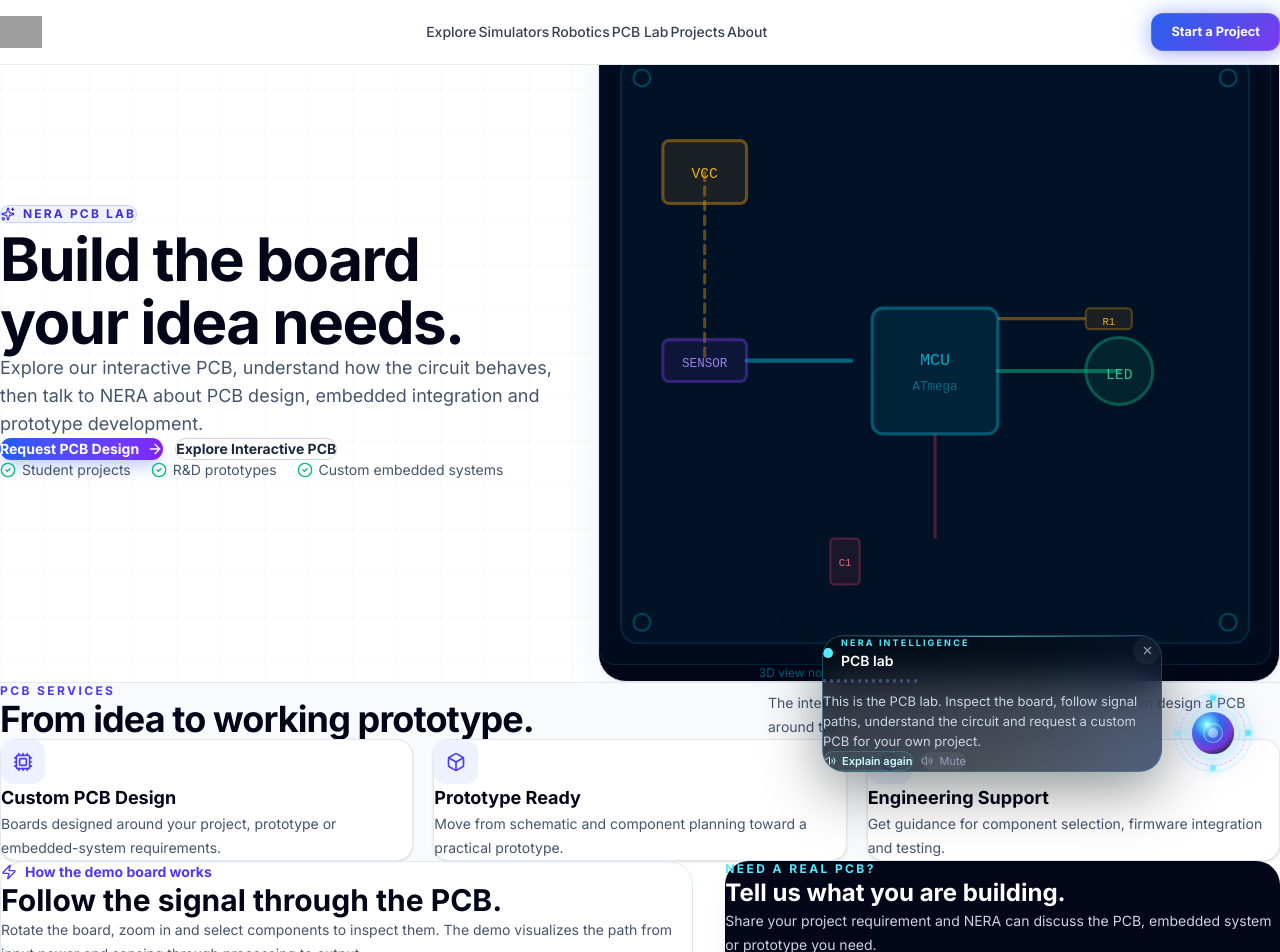
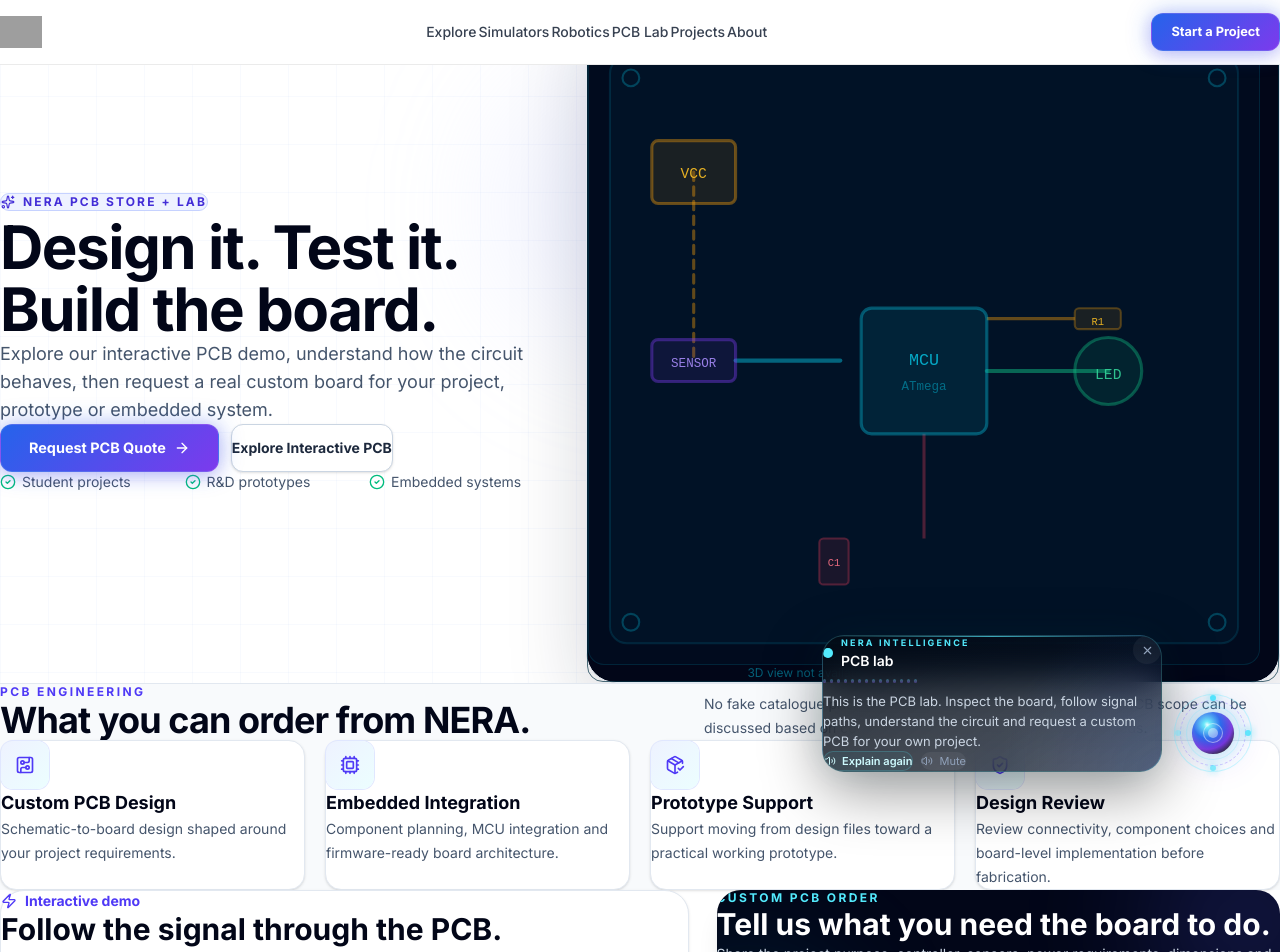
Before and after one commit to Bhakti-e/NERA, a Next.js app: page /pcb-lab in a window 1280 px wide. Shown: the top 952 px of the page. Built offline with nearby package versions, Linux system fonts and the light colour scheme; grey boxes are pictures that could not be loaded.

Commit message:
Turn PCB Lab into polished white product and enquiry experience

```diff
--- a/app/(public)/pcb-lab/page.tsx
+++ b/app/(public)/pcb-lab/page.tsx
@@ -1,17 +1,18 @@
 import type { Metadata } from "next";
 import PCBExplorerShell from "@/components/pcb/PCBExplorerShell";
 import Link from "next/link";
-import { ArrowRight, Box, CheckCircle2, Cpu, MessageCircle, ShieldCheck, Sparkles, Zap } from "lucide-react";
+import { ArrowRight, Box, CheckCircle2, CircuitBoard, Cpu, MessageCircle, PackageCheck, ShieldCheck, Sparkles, Wrench, Zap } from "lucide-react";
 
 export const metadata: Metadata = {
   title: "PCB Lab | NERA",
   description: "Explore NERA PCB systems, inspect an interactive board, and enquire about custom PCB design and prototyping.",
 };
 
-const features = [
-  { icon: Cpu, title: "Custom PCB Design", text: "Boards designed around your project, prototype or embedded-system requirements." },
-  { icon: Box, title: "Prototype Ready", text: "Move from schematic and component planning toward a practical prototype." },
-  { icon: ShieldCheck, title: "Engineering Support", text: "Get guidance for component selection, firmware integration and testing." },
+const services = [
+  { icon: CircuitBoard, title: "Custom PCB Design", text: "Schematic-to-board design shaped around your project requirements." },
+  { icon: Cpu, title: "Embedded Integration", text: "Component planning, MCU integration and firmware-ready board architecture." },
+  { icon: PackageCheck, title: "Prototype Support", text: "Support moving from design files toward a practical working prototype." },
+  { icon: ShieldCheck, title: "Design Review", text: "Review connectivity, component choices and board-level implementation before fabrication." },
 ];
 
 const signalSteps = ["Power", "Sensor", "MCU", "Process", "Output"];
@@ -20,45 +21,64 @@
   return (
     <main className="min-h-screen bg-white text-slate-950">
       <section className="relative overflow-hidden border-b border-slate-200 bg-white">
-        <div className="absolute inset-0 pointer-events-none opacity-60" style={{ backgroundImage: "linear-gradient(rgba(79,70,229,.05) 1px, transparent 1px),linear-gradient(90deg,rgba(79,70,229,.05) 1px,transparent 1px)", backgroundSize: "44px 44px" }} />
-        <div className="relative mx-auto grid max-w-7xl gap-10 px-5 pb-14 pt-24 sm:px-8 lg:grid-cols-[.9fr_1.1fr] lg:items-center lg:px-10 lg:pb-20 lg:pt-28">
-          <div>
-            <div className="mb-5 inline-flex items-center gap-2 rounded-full border border-indigo-200 bg-indigo-50 px-3 py-1.5 text-xs font-bold uppercase tracking-[.18em] text-indigo-700">
-              <Sparkles className="h-3.5 w-3.5" /> NERA PCB Lab
+        <div className="absolute inset-0 pointer-events-none opacity-60 bg-grid-light" />
+        <div className="absolute left-1/2 top-16 h-72 w-72 -translate-x-1/2 rounded-full bg-indigo-200/25 blur-3xl" />
+        <div className="relative mx-auto grid max-w-7xl gap-10 px-5 pb-14 pt-24 sm:px-8 lg:grid-cols-[.88fr_1.12fr] lg:items-center lg:px-10 lg:pb-20 lg:pt-28">
+          <div className="max-w-xl">
+            <div className="mb-5 inline-flex items-center gap-2 rounded-full border border-indigo-200 bg-indigo-50 px-3 py-1.5 text-xs font-bold uppercase tracking-[.18em] text-indigo-700"><Sparkles className="h-3.5 w-3.5" /> NERA PCB Store + Lab</div>
+            <h1 className="text-4xl font-black leading-[1.03] tracking-tight sm:text-5xl lg:text-6xl">Design it. Test it. Build the board.</h1>
+            <p className="mt-5 text-base leading-7 text-slate-600 sm:text-lg">Explore our interactive PCB demo, understand how the circuit behaves, then request a real custom board for your project, prototype or embedded system.</p>
+            <div className="mt-7 flex flex-wrap gap-3">
+              <Link href="/services?service=pcb-designing" className="btn-primary">Request PCB Quote <ArrowRight className="h-4 w-4" /></Link>
+              <a href="#interactive-pcb" className="inline-flex min-h-12 items-center justify-center rounded-xl border border-slate-300 bg-white px-6 text-sm font-bold text-slate-800 shadow-sm transition hover:-translate-y-0.5 hover:border-cyan-300 hover:bg-cyan-50">Explore Interactive PCB</a>
             </div>
-            <h1 className="max-w-xl text-4xl font-black leading-[1.05] tracking-tight sm:text-5xl lg:text-6xl">Build the board your idea needs.</h1>
-            <p className="mt-5 max-w-xl text-base leading-7 text-slate-600 sm:text-lg">Explore our interactive PCB, understand how the circuit behaves, then talk to NERA about PCB design, embedded integration and prototype development.</p>
-            <div className="mt-7 flex flex-wrap gap-3">
-              <Link href="/services?service=pcb-designing" className="inline-flex items-center gap-2 rounded-xl bg-gradient-to-r from-blue-600 to-violet-600 px-6 py-3.5 text-sm font-bold text-white shadow-lg shadow-indigo-200 transition hover:-translate-y-0.5">Request PCB Design <ArrowRight className="h-4 w-4" /></Link>
-              <a href="#interactive-pcb" className="inline-flex items-center gap-2 rounded-xl border border-slate-300 bg-white px-6 py-3.5 text-sm font-bold text-slate-800 transition hover:border-indigo-300 hover:bg-indigo-50">Explore Interactive PCB</a>
-            </div>
-            <div className="mt-7 flex flex-wrap gap-x-5 gap-y-2 text-sm text-slate-600">
-              {["Student projects", "R&D prototypes", "Custom embedded systems"].map((item) => <span key={item} className="inline-flex items-center gap-1.5"><CheckCircle2 className="h-4 w-4 text-emerald-500" />{item}</span>)}
+            <div className="mt-7 grid gap-2 text-sm text-slate-600 sm:grid-cols-3">
+              {["Student projects", "R&D prototypes", "Embedded systems"].map((item) => <span key={item} className="inline-flex items-center gap-1.5"><CheckCircle2 className="h-4 w-4 text-emerald-500" />{item}</span>)}
             </div>
           </div>
-          <div id="interactive-pcb" className="rounded-[28px] border border-slate-200 bg-slate-950 p-2 shadow-2xl shadow-slate-200 sm:p-3">
-            <div className="flex items-center justify-between px-3 py-2 text-[11px] font-semibold uppercase tracking-[.16em] text-cyan-300"><span>Interactive board viewer</span><span className="flex items-center gap-1.5 text-emerald-300"><span className="h-2 w-2 rounded-full bg-emerald-400" /> Live demo</span></div>
-            <div className="overflow-hidden rounded-2xl"><PCBExplorerShell /></div>
+
+          <div id="interactive-pcb" className="rounded-[30px] border border-slate-200 bg-slate-950 p-3 shadow-[0_26px_80px_rgba(15,23,42,.18)]">
+            <div className="flex items-center justify-between px-3 py-2 text-[10px] font-bold uppercase tracking-[.18em] text-cyan-300"><span>Interactive board viewer</span><span className="flex items-center gap-2 text-emerald-300"><span className="h-2 w-2 rounded-full bg-emerald-400 shadow-[0_0_10px_#34d399]" /> Live Demo</span></div>
+            <div className="overflow-hidden rounded-2xl border border-cyan-950/70"><PCBExplorerShell /></div>
           </div>
         </div>
       </section>
 
       <section className="bg-slate-50 py-16 sm:py-20">
         <div className="mx-auto max-w-7xl px-5 sm:px-8 lg:px-10">
-          <div className="mb-10 flex flex-col justify-between gap-4 sm:flex-row sm:items-end">
-            <div><p className="text-xs font-bold uppercase tracking-[.2em] text-indigo-600">PCB Services</p><h2 className="mt-2 text-3xl font-black tracking-tight sm:text-4xl">From idea to working prototype.</h2></div>
-            <p className="max-w-lg text-sm leading-6 text-slate-600">The interactive board above is a demonstration. NERA can design a PCB around the actual requirements of your project.</p>
+          <div className="mb-10 flex flex-col justify-between gap-5 lg:flex-row lg:items-end">
+            <div><p className="text-xs font-black uppercase tracking-[.2em] text-indigo-600">PCB Engineering</p><h2 className="mt-2 text-3xl font-black tracking-tight sm:text-4xl">What you can order from NERA.</h2></div>
+            <p className="max-w-xl text-sm leading-6 text-slate-600">No fake catalogue pricing. Share the requirement first, then the PCB scope can be discussed based on complexity, components and prototype needs.</p>
           </div>
-          <div className="grid gap-5 md:grid-cols-3">
-            {features.map(({ icon: Icon, title, text }) => <article key={title} className="rounded-2xl border border-slate-200 bg-white p-6 shadow-sm transition hover:-translate-y-1 hover:shadow-xl"><div className="mb-5 flex h-11 w-11 items-center justify-center rounded-xl bg-indigo-50 text-indigo-600"><Icon className="h-5 w-5" /></div><h3 className="text-lg font-extrabold">{title}</h3><p className="mt-2 text-sm leading-6 text-slate-600">{text}</p></article>)}
+
+          <div className="grid gap-5 md:grid-cols-2 xl:grid-cols-4">
+            {services.map(({ icon: Icon, title, text }) => (
+              <article key={title} className="group rounded-2xl border border-slate-200 bg-white p-6 shadow-sm transition hover:-translate-y-1 hover:border-indigo-200 hover:shadow-xl">
+                <div className="mb-5 flex h-12 w-12 items-center justify-center rounded-xl bg-gradient-to-br from-indigo-50 to-cyan-50 text-indigo-600 ring-1 ring-indigo-100"><Icon className="h-5 w-5" /></div>
+                <h3 className="text-lg font-extrabold text-slate-950">{title}</h3><p className="mt-2 text-sm leading-6 text-slate-600">{text}</p>
+              </article>
+            ))}
           </div>
         </div>
       </section>
 
       <section className="bg-white py-16 sm:py-20">
-        <div className="mx-auto grid max-w-7xl gap-8 px-5 sm:px-8 lg:grid-cols-[1fr_.8fr] lg:px-10">
-          <div className="rounded-3xl border border-slate-200 p-7 sm:p-9"><div className="flex items-center gap-2 text-sm font-bold text-indigo-600"><Zap className="h-4 w-4" /> How the demo board works</div><h2 className="mt-3 text-2xl font-black sm:text-3xl">Follow the signal through the PCB.</h2><p className="mt-3 max-w-2xl text-sm leading-6 text-slate-600">Rotate the board, zoom in and select components to inspect them. The demo visualizes the path from input power and sensing through processing to output.</p><div className="mt-7 flex flex-wrap items-center gap-2">{signalSteps.map((step, i) => <div key={step} className="flex items-center gap-2"><span className="rounded-lg border border-indigo-100 bg-indigo-50 px-3 py-2 text-xs font-bold text-indigo-700">{step}</span>{i < signalSteps.length - 1 && <span className="text-slate-300">→</span>}</div>)}</div></div>
-          <div className="rounded-3xl bg-slate-950 p-7 text-white shadow-xl sm:p-9"><p className="text-xs font-bold uppercase tracking-[.2em] text-cyan-300">Need a real PCB?</p><h2 className="mt-3 text-2xl font-black">Tell us what you are building.</h2><p className="mt-3 text-sm leading-6 text-slate-300">Share your project requirement and NERA can discuss the PCB, embedded system or prototype you need.</p><Link href="/services?service=pcb-designing" className="mt-7 inline-flex w-full items-center justify-center gap-2 rounded-xl bg-white px-5 py-3.5 text-sm font-bold text-slate-950 transition hover:bg-cyan-50"><MessageCircle className="h-4 w-4" /> Start PCB Enquiry <ArrowRight className="h-4 w-4" /></Link></div>
+        <div className="mx-auto grid max-w-7xl gap-7 px-5 sm:px-8 lg:grid-cols-[1.1fr_.9fr] lg:px-10">
+          <div className="rounded-3xl border border-slate-200 bg-white p-7 shadow-sm sm:p-9">
+            <div className="flex items-center gap-2 text-sm font-bold text-indigo-600"><Zap className="h-4 w-4" /> Interactive demo</div>
+            <h2 className="mt-3 text-2xl font-black sm:text-3xl">Follow the signal through the PCB.</h2>
+            <p className="mt-3 max-w-2xl text-sm leading-6 text-slate-600">Rotate the board, zoom in and select components to inspect them. The demo visualizes the path from input power and sensing through processing to output.</p>
+            <div className="mt-7 flex flex-wrap items-center gap-2">{signalSteps.map((step, i) => <div key={step} className="flex items-center gap-2"><span className="rounded-lg border border-indigo-100 bg-indigo-50 px-3 py-2 text-xs font-bold text-indigo-700">{step}</span>{i < signalSteps.length - 1 && <span className="text-slate-300">→</span>}</div>)}</div>
+            <div className="mt-7 rounded-2xl border border-slate-200 bg-slate-50 p-5"><div className="flex items-center gap-2 text-sm font-bold text-slate-900"><Wrench className="h-4 w-4 text-cyan-600" /> This viewer is a demo, not a fixed product.</div><p className="mt-2 text-sm leading-6 text-slate-600">Your real PCB can use a completely different layout, MCU, sensors, connectors and form factor depending on what you are building.</p></div>
+          </div>
+
+          <div className="relative overflow-hidden rounded-3xl bg-slate-950 p-7 text-white shadow-xl sm:p-9">
+            <div className="absolute -right-16 -top-16 h-48 w-48 rounded-full bg-indigo-500/20 blur-3xl" /><div className="absolute -bottom-16 -left-16 h-48 w-48 rounded-full bg-cyan-500/15 blur-3xl" />
+            <div className="relative"><p className="text-xs font-black uppercase tracking-[.2em] text-cyan-300">Custom PCB Order</p><h2 className="mt-3 text-3xl font-black">Tell us what you need the board to do.</h2><p className="mt-4 text-sm leading-6 text-slate-300">Share the project purpose, controller, sensors, power requirements, dimensions and anything else you already know. NERA can continue from there.</p>
+              <div className="mt-6 space-y-3 text-sm text-slate-300">{["Requirement review", "PCB design discussion", "Prototype planning"].map((x)=><div key={x} className="flex items-center gap-2"><CheckCircle2 className="h-4 w-4 text-cyan-300" />{x}</div>)}</div>
+              <Link href="/services?service=pcb-designing" className="mt-7 inline-flex w-full items-center justify-center gap-2 rounded-xl bg-white px-5 py-3.5 text-sm font-black text-slate-950 transition hover:bg-cyan-50"><MessageCircle className="h-4 w-4" /> Request PCB Quote <ArrowRight className="h-4 w-4" /></Link>
+            </div>
+          </div>
         </div>
       </section>
     </main>
```
